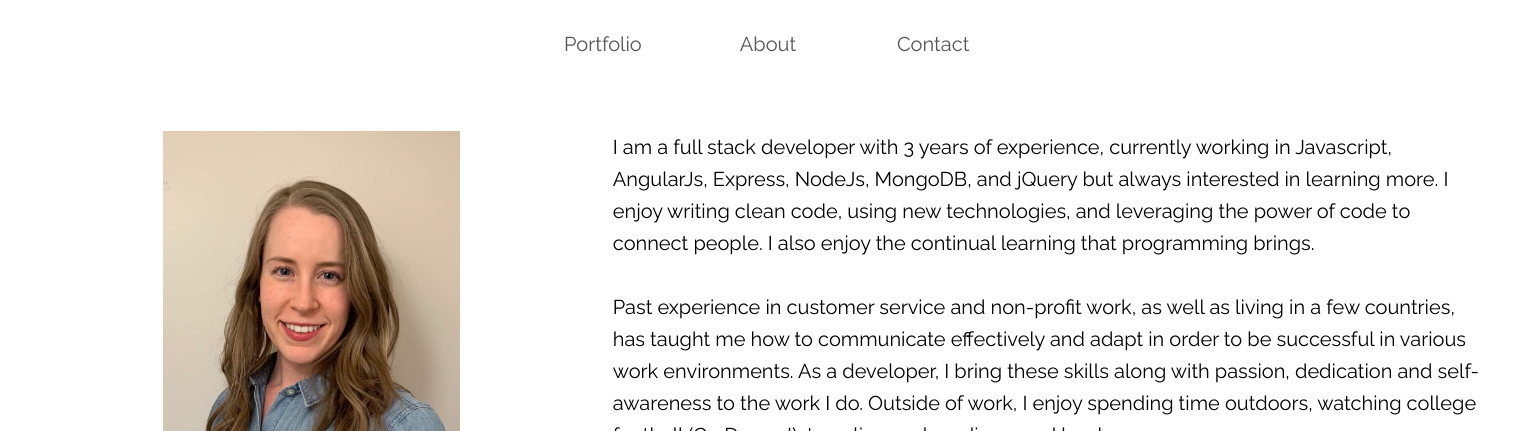
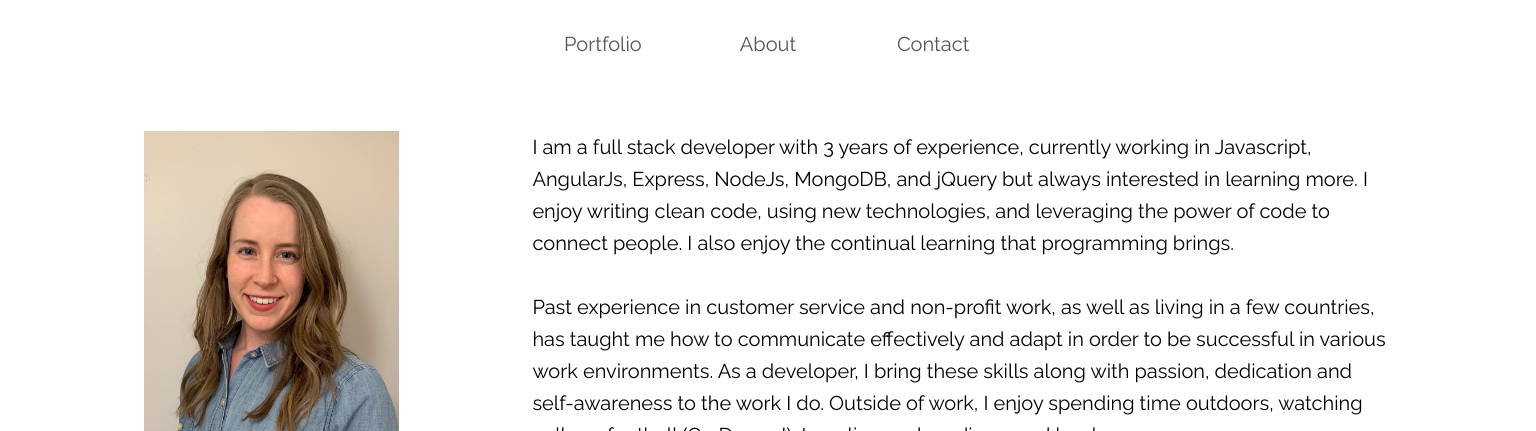
Before and after one commit to keeleyduffey/portfolio, a plain HTML site: page index.html in a window 1536 px wide. Both pictures are taken after a click on the item "About". Shown: the part 353-784 px from the top of the page. Drawn offline with nearby package versions, Linux system fonts and the light colour scheme.

Commit message:
Adds additional media query

```diff
--- a/main.css
+++ b/main.css
@@ -131,6 +131,7 @@ p {
 img {
 	margin: 0 auto;
 	display: block;
+	transition: 250ms all;
 }
 
 a {
@@ -303,3 +304,19 @@ span.contact-label {
 		padding-top: 10vh;
 	}
 }
+
+@media screen and (min-width: 1300px) {
+	.bio-img-wrapper {
+    width: 20%;
+	}
+
+	.bio-text-wrapper {
+    max-width: 900px;
+	}
+
+	.projects-container,
+	.about-container {
+		justify-content: space-evenly;
+	}
+
+}
```
